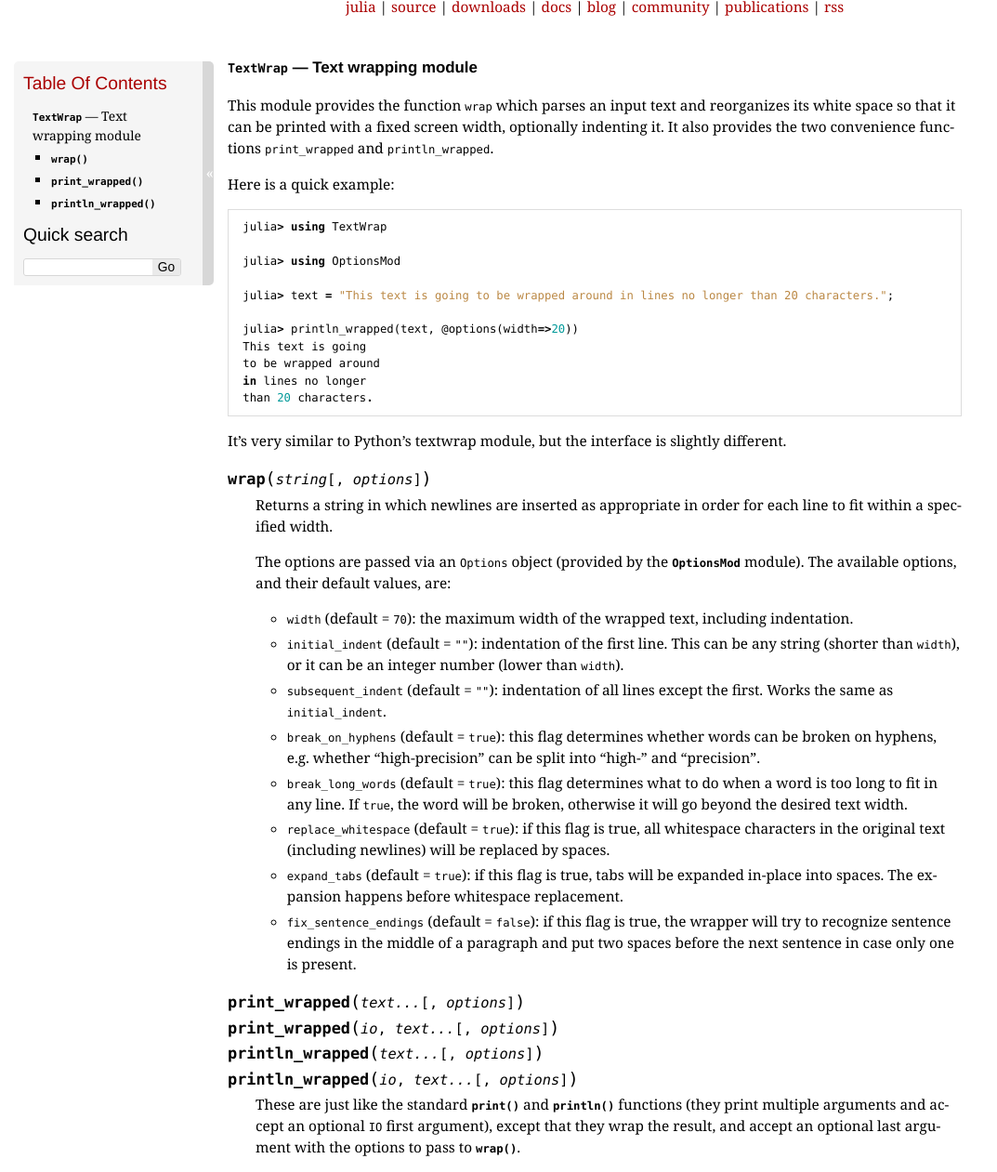
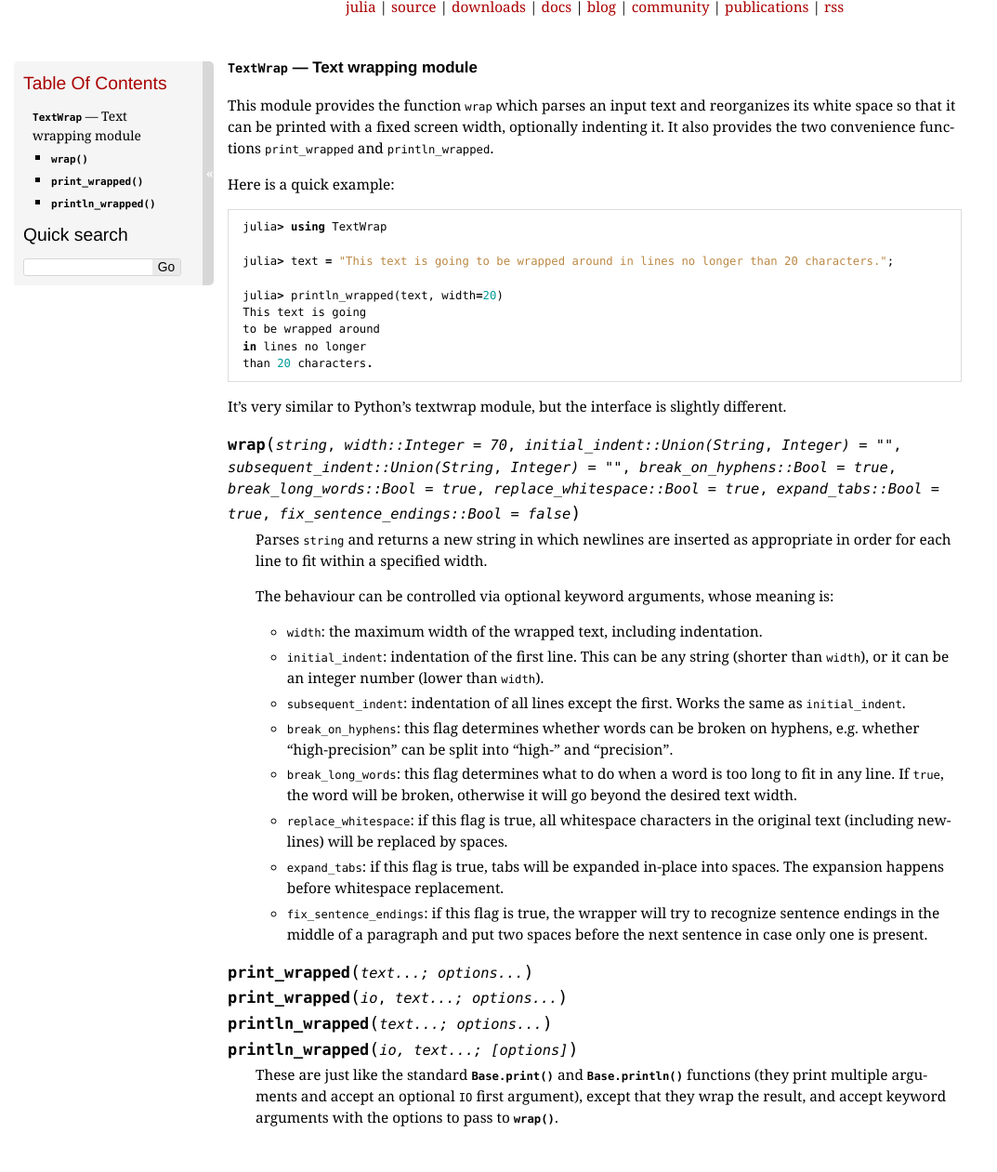
Before and after one commit to carlobaldassi/TextWrap.jl, a Sphinx documentation site: the page built from doc/textwrap.rst, in a window 1280 px wide and 1400 px high, scrolled down 239 px, cut to the strip 139-1400 px from the top of the window. Shown: the whole strip at 93% size, without its empty margins (0-1073 px from the left). Built offline with Sphinx 7.4.7, drawn with Linux system fonts in a browser that asks for light colours; after the commit the page ends 1607 px from its top, so only the background shows below that.

Commit message:
Use keyword arguments instead of Options
Also add print_wrapped test

```diff
--- a/doc/textwrap.rst
+++ b/doc/textwrap.rst
@@ -14,11 +14,9 @@
 
     julia> using TextWrap
 
-    julia> using OptionsMod
-
     julia> text = "This text is going to be wrapped around in lines no longer than 20 characters.";
 
-    julia> println_wrapped(text, @options(width=>20))
+    julia> println_wrapped(text, width=20)
     This text is going
     to be wrapped around
     in lines no longer
@@ -26,34 +24,33 @@
 
 It's very similar to Python's textwrap module, but the interface is slightly different.
 
-.. function:: wrap(string , [options])
+.. function:: wrap(string, width::Integer = 70, initial_indent::Union(String,Integer) = "", subsequent_indent::Union(String,Integer) = "", break_on_hyphens::Bool = true, break_long_words::Bool = true, replace_whitespace::Bool = true, expand_tabs::Bool = true, fix_sentence_endings::Bool = false)
 
-    Returns a string in which newlines are inserted as appropriate in order for each line
-    to fit within a specified width.
+    Parses ``string`` and returns a new string in which newlines are inserted as appropriate in order
+    for each line to fit within a specified width.
 
-    The options are passed via an ``Options`` object (provided by the :mod:`OptionsMod` module).
-    The available options, and their default values, are:
+    The behaviour can be controlled via optional keyword arguments, whose meaning is:
 
-    * ``width`` (default = ``70``): the maximum width of the wrapped text, including indentation.
-    * ``initial_indent`` (default = ``""``): indentation of the first line. This can be any string (shorter than ``width``),
+    * ``width``: the maximum width of the wrapped text, including indentation.
+    * ``initial_indent``: indentation of the first line. This can be any string (shorter than ``width``),
       or it can be an integer number (lower than ``width``).
-    * ``subsequent_indent`` (default = ``""``): indentation of all lines except the first. Works the same as ``initial_indent``.
-    * ``break_on_hyphens`` (default = ``true``): this flag determines whether words can be broken on hyphens, e.g. whether
+    * ``subsequent_indent``: indentation of all lines except the first. Works the same as ``initial_indent``.
+    * ``break_on_hyphens``: this flag determines whether words can be broken on hyphens, e.g. whether
       "high-precision" can be split into "high-" and "precision".
-    * ``break_long_words`` (default = ``true``): this flag determines what to do when a word is too long to fit in any line.
+    * ``break_long_words``: this flag determines what to do when a word is too long to fit in any line.
       If ``true``, the word will be broken, otherwise it will go beyond the desired text width.
-    * ``replace_whitespace`` (default = ``true``): if this flag is true, all whitespace characters in the original text
+    * ``replace_whitespace``: if this flag is true, all whitespace characters in the original text
       (including newlines) will be replaced by spaces.
-    * ``expand_tabs`` (default = ``true``): if this flag is true, tabs will be expanded in-place into spaces. The expansion
+    * ``expand_tabs``: if this flag is true, tabs will be expanded in-place into spaces. The expansion
       happens before whitespace replacement.
-    * ``fix_sentence_endings`` (default = ``false``): if this flag is true, the wrapper will try to recognize sentence endings
+    * ``fix_sentence_endings``: if this flag is true, the wrapper will try to recognize sentence endings
       in the middle of a paragraph and put two spaces before the next sentence in case only one is present.
 
-.. function:: print_wrapped(text... , [options])
-              print_wrapped(io, text... , [options])
-              println_wrapped(text... , [options])
-              println_wrapped(io, text... , [options])
+.. function:: print_wrapped(text...; options...)
+              print_wrapped(io, text...; options...)
+              println_wrapped(text...; options...)
+              println_wrapped(io, text...; [options])
 
-    These are just like the standard :func:`print` and :func:`println` functions (they print multiple arguments and
-    accept an optional ``IO`` first argument), except that they wrap the result, and accept an optional
-    last argument with the options to pass to :func:`wrap`.
+    These are just like the standard :func:`Base.print` and :func:`Base.println` functions (they print
+    multiple arguments and accept an optional ``IO`` first argument), except that they wrap the result,
+    and accept keyword arguments with the options to pass to :func:`wrap`.
```
Also changed, not shown: 3 other files.
